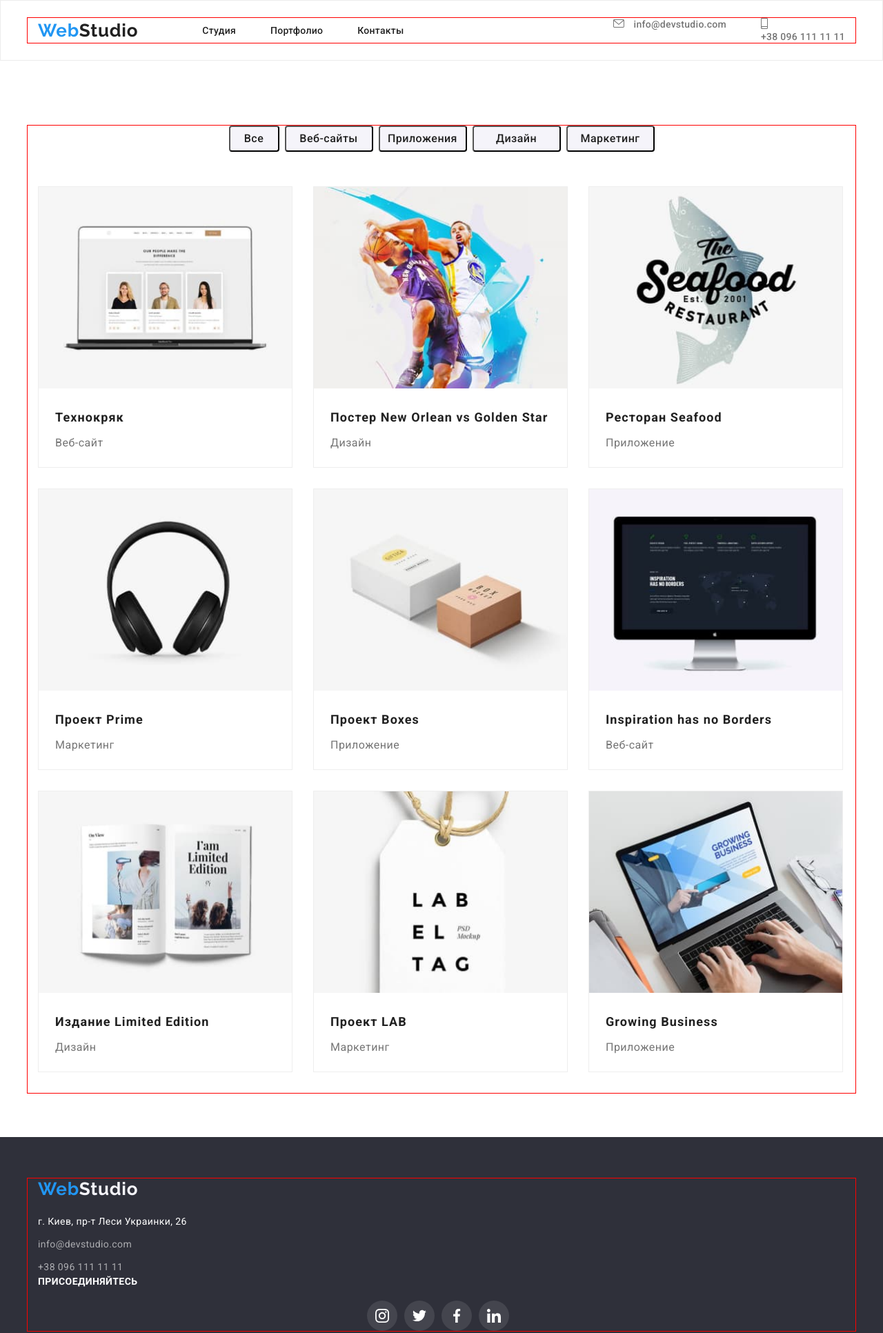
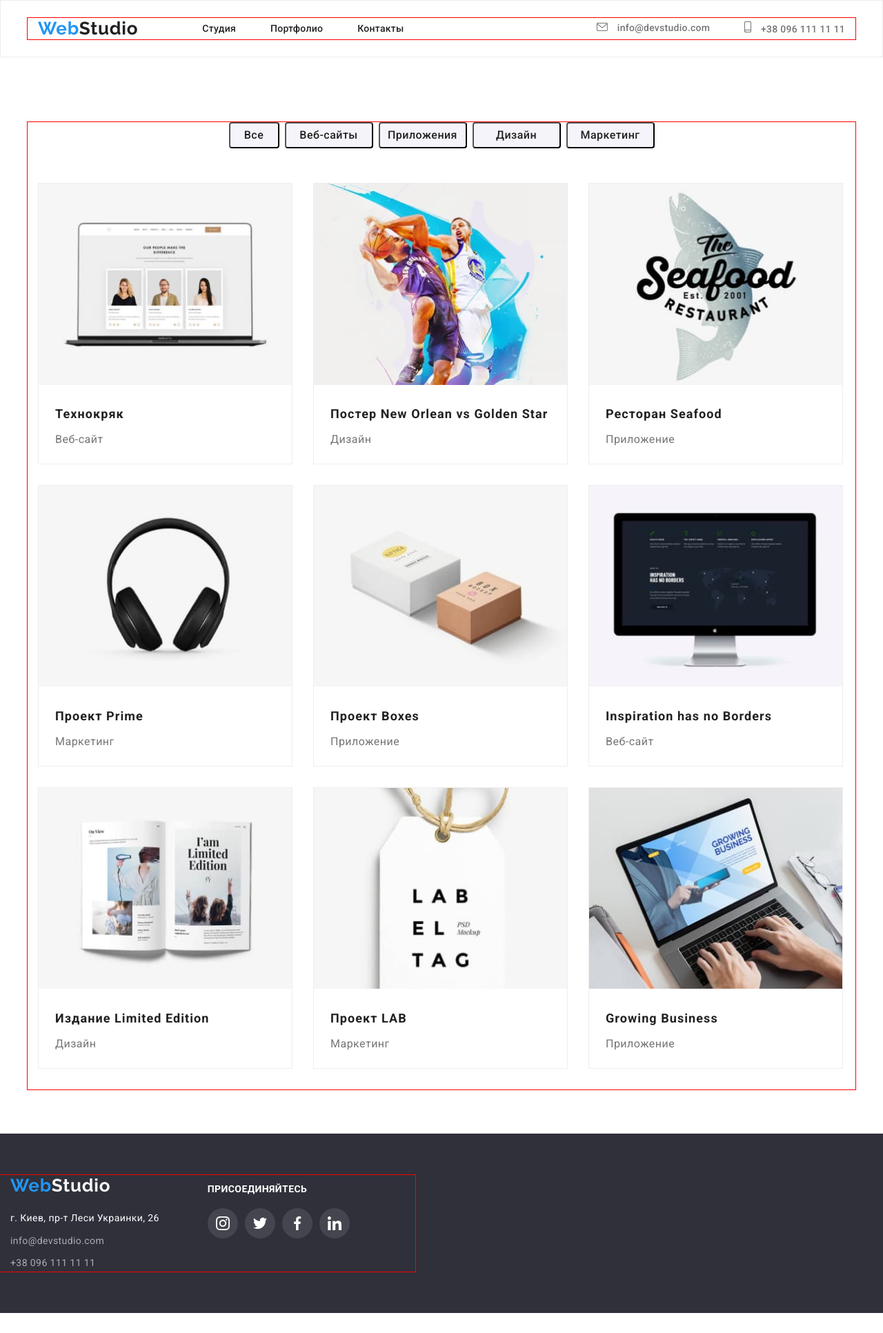
Before and after one commit to Artem3110/goit-markup-hw-04, a plain HTML site: page portfolio.html in a window 1280 px wide. Shown: the whole page at 69% size. After the commit the page ends 1903 px from the top, so only its background shows below. Drawn offline with nearby package versions, Linux system fonts and the light colour scheme.

Commit message:
hw-4 mistakes correct end

```diff
--- a/css/styles.css
+++ b/css/styles.css
@@ -121,6 +121,8 @@ font-weight: 700;
     margin-right: 50px;
 }
 
+
+
 .header-connect {
     margin-left: auto;
 }
@@ -135,6 +137,12 @@ font-weight: 700;
         color: #757575;
 }
 
+.header-mail-icon {
+    fill: currentColor;
+}
+
+
+
 .header-tel {
         font-weight: 500;
         font-size: 14px;
@@ -144,6 +152,12 @@ font-weight: 700;
         color: #757575;
 }
 
+.header-tel-icon {
+    fill: currentColor;
+}
+
+
+
 .header-link:hover, .header-link:focus  {
     color: var(--accent-color);
 }
@@ -152,12 +166,12 @@ font-weight: 700;
     color: var(--accent-color);
 }
 
-.header-item:hover .header-evelope-icon,
-.header-item:focus .header-evelope-icon {
+.header-item:hover .header-mail-icon,
+.header-item:focus .header-mail-icon {
     fill: var(--accent-color);
 }
 
-.header-tel:hover, .header-tel:focus  {
+.header-tel:hover,.header-tel:focus  {
     color: var(--accent-color);
 }
 
@@ -166,12 +180,13 @@ font-weight: 700;
     fill: var(--accent-color);
 }
 
-.header-item:hover .header-tel-icon,
-.header-item:focus .header-tel-icon {
-    fill: var(--accent-color);
+
+.header-item-mail {
+    justify-content: center;
 }
 
-.header-evelope-link {
+
+.header-mail-icon {
             width: 16px;
             height: 12px;
             background-color: #FFFFFF;
@@ -181,15 +196,10 @@ font-weight: 700;
             margin-right: 10px;
 }
 
-.header-evelope-icon {
-    fill: #757575;
-}
-
 .header-tel-icon {
     width: 10px;
     height: 16px;
     background-color: #FFFFFF;
-    fill: #757575;
     display: inline-block;
     justify-content: center;
     align-items: center;
@@ -459,6 +469,16 @@ border-radius: 4px;
     display: flex;
 }
 
+.footer-box {
+    display: inline-flex;
+    margin-right: 678px;
+}
+
+.footer-connect {
+    margin-left: 70px;
+    margin-top: 12px;
+}
+
 .footer-logo {
     font-family: 'Raleway';
         font-weight: 700;
@@ -536,7 +556,6 @@ border-radius: 4px;
 
 .connect-soc-list {
     display: flex;
-    justify-content: center;
 }
 
 .connect-soc-item {
--- a/portfolio.html
+++ b/portfolio.html
@@ -33,20 +33,20 @@
         </nav>
         <div class="header-connect">
             <ul class="header-list list">
-                <li class="header-item">
-                    <a href="" class="header-evelope-link link">
-                        <svg class="header-evelope-icon" width="16" height="12">
+                <li class="header-item header-item-mail">
+                    <a href="mailto:info@devstudio.com" class="header-mail header-evelope-link link">
+                        <svg class="header-mail-icon" width="16" height="12">
                             <use href="./images/symbol-defs.svg#icon-envelope"></use>
                         </svg>
+                        info@devstudio.com
                     </a>
-                    <a href="mailto:info@devstudio.com" class="header-mail link">info@devstudio.com</a>
                 </li>
-                <li class="header-item">
-                    <a href="tel:+380961111111" class="header-tel link">
+                <li class="header-item header-item-tel">
+                    <a href="tel:+380961111111" class="header-tel header-tel-link link">
                         <svg class="header-tel-icon" width="10" height="16">
                             <use href="./images/symbol-defs.svg#icon-smartphone"></use>
                         </svg>
-                        <p>+38 096 111 11 11</p>
+                        +38 096 111 11 11
                     </a>
                 </li>
             </ul>
@@ -160,20 +160,18 @@
    </section>
    </main>
 <footer class="footer">
-    <div class="container">
+        <div class="container footer-box">
+        <div class="">
         <p><a href="" class="footer-logo link">Web<span class="footer-logo-accent">Studio</span></a></p>
         <address>
             <ul class="footer-list list">
-                <li class="item-footer-adress"><a href="https://goo.gl/maps/q3abTTobCWLt5fVt5" target="_blank"
-                        rel="noopener nofollow noreferrer" class="footer-adress link">г. Киев, пр-т Леси Украинки,
-                        26</a>
-                    </li>
-                <li class="item-footer-mail"><a href="mailto:info@devstudio.com"
-                        class="footer-mail link">info@devstudio.com</a></li>
-                <li class="item-footer-mail"><a href="tel:+380961111111" class="footer-tel link">+38 096 111 11 11</a>
-                </li>
+            <li class="item-footer-adress"><a href="https://goo.gl/maps/q3abTTobCWLt5fVt5" target="_blank" rel="noopener nofollow noreferrer" class="footer-adress link">г. Киев, пр-т Леси Украинки, 26</a></li>
+            <li class="item-footer-mail"><a href="mailto:info@devstudio.com" class="footer-mail link">info@devstudio.com</a></li>
+            <li class="item-footer-mail"><a href="tel:+380961111111" class="footer-tel link">+38 096 111 11 11</a></li>
             </ul>
         </address>
+        </div>
+        <div class="footer-connect">
             <p class="connect-title">Присоединяйтесь</p>
             <ul class="connect-soc-list list">
                 <li class="connect-soc-item">
@@ -205,7 +203,8 @@
                     </a>
                 </li>
             </ul>
-    </div>
-</footer>
+        </div>
+        </div>
+    </footer>
 </body>
 </html>
```
Also changed, not shown: index.html (+19 -13 lines). Lines whose indentation alone changed are shown as unchanged.
